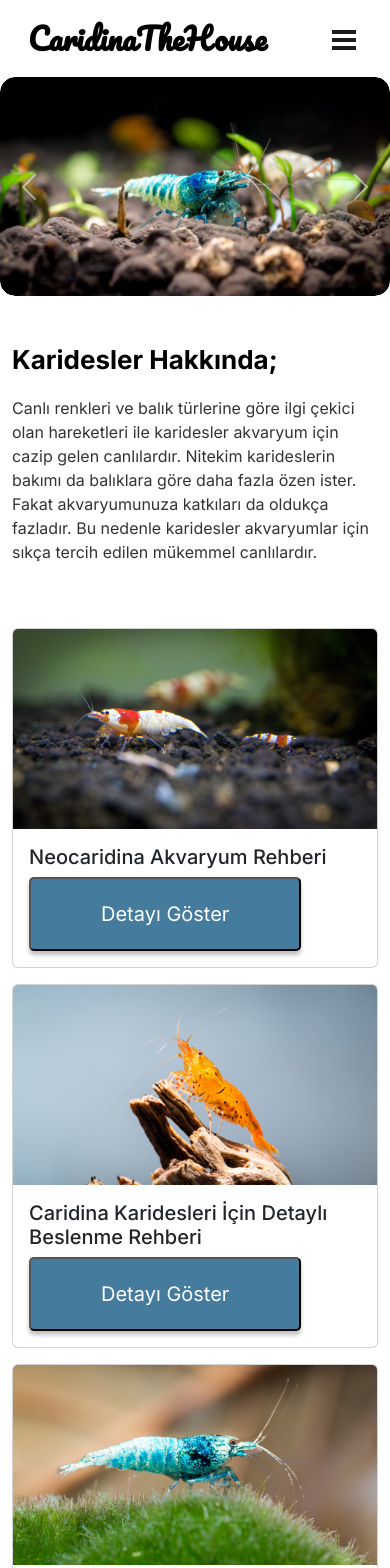
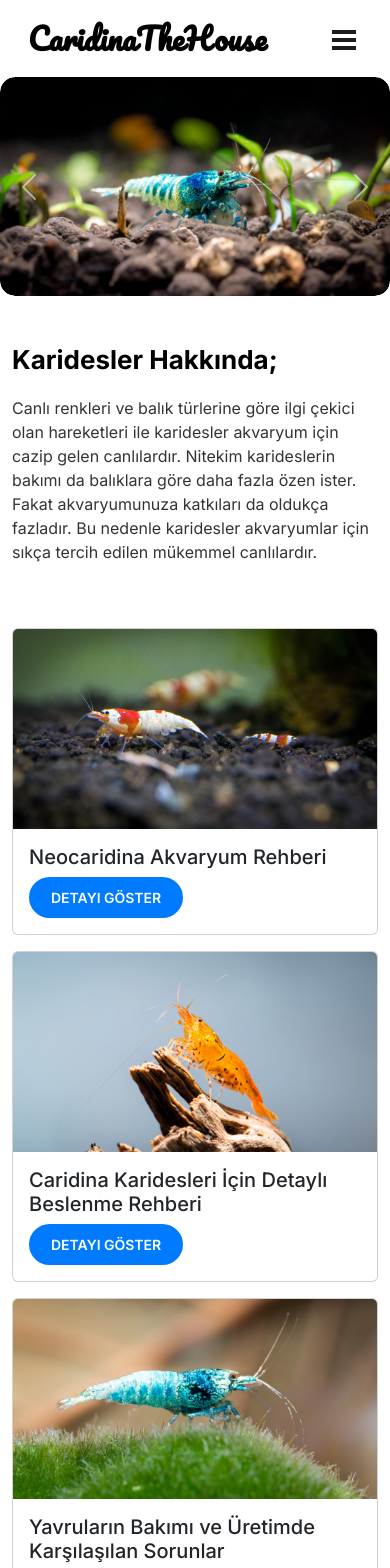
Before and after one commit to kocserhatt/caridinaTheHouse, a Next.js app: page /post in a window 390 px wide. Shown: the top 1568 px of the page. Built offline with nearby package versions, Linux system fonts and the light colour scheme; a web font is replaced by a local one.

Commit message:
yeni postlar eklendi ve düzenlemeler yapıldı

```diff
--- a/src/app/header.css
+++ b/src/app/header.css
@@ -28,6 +28,37 @@
 .carousel-item img {
     border-radius: 15px; /* Resimlerin de oval olması için */
 }
+
+.btnn {
+    padding: 8px 20px;
+    font-size: 14px;
+    font-weight: 600;
+    text-transform: uppercase;
+    border: 2px solid #007BFF;
+    background-color: #007BFF;
+    color: white;
+    border-radius: 30px;
+    cursor: pointer;
+    outline: none;
+    position: relative;
+    transition: all 0.3s ease;
+    margin: 0 auto;
+    display: inline-block;
+
+    text-align: center;
+  }
+
+  .btnn:hover {
+    background-color: transparent;
+    color: #007BFF;
+    box-shadow: 0 4px 15px rgba(0, 123, 255, 0.3);
+  }
+
+  .btnn:active {
+    transform: translateY(2px);
+  }
+
+
 
 @media (max-width: 768px) {
     /* navbar */
@@ -90,25 +121,6 @@
         font-size: 16px;
         font-weight: 400;
     }
-    .btns {
-        margin-top: 32px;
-        display: flex;
-        gap: 20px;
-    }
-    .btnn {
-        color: #FFF;
-        font-size: 20px;
-        font-weight: 400;
-        border-radius: 5px;
-        background: #457B9D;
-        box-shadow: 0px 4px 4px 0px rgba(0, 0, 0, 0.25);
-        padding: 20px 70px;
-    }
-    .btnn-ghost {
-        border: 1px solid #457B9D;
-        background: rgba(69, 123, 157, 0.10);
-        color: #457B9D;
-    }
     .right {
         width: 40%;
         object-fit: cover;
```
